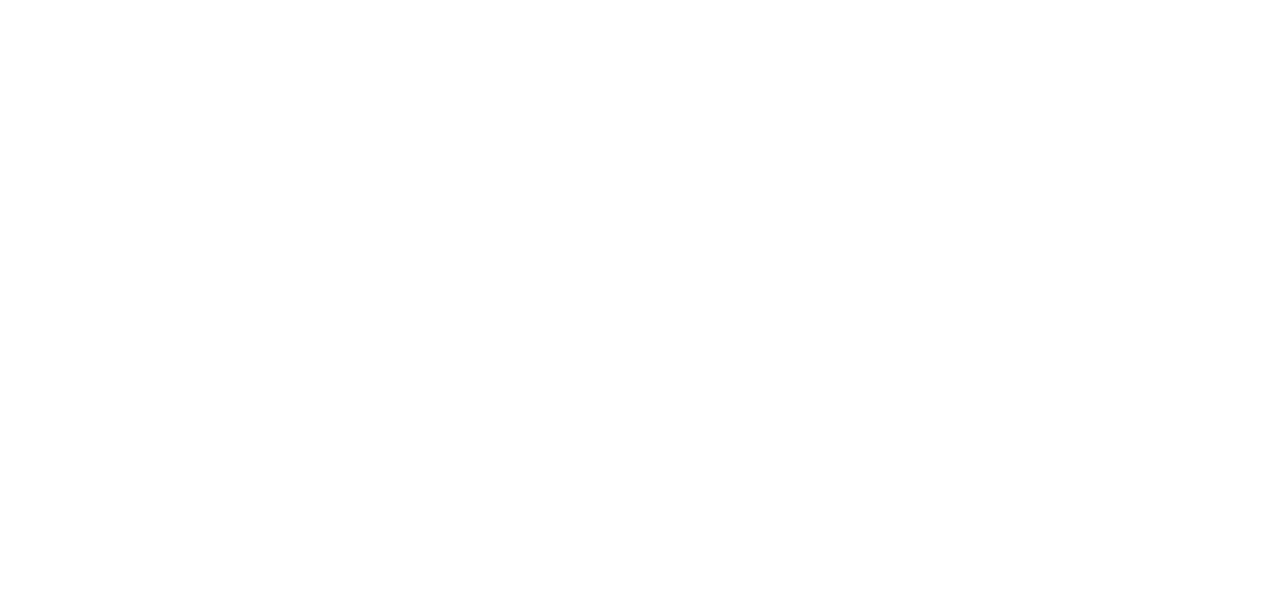
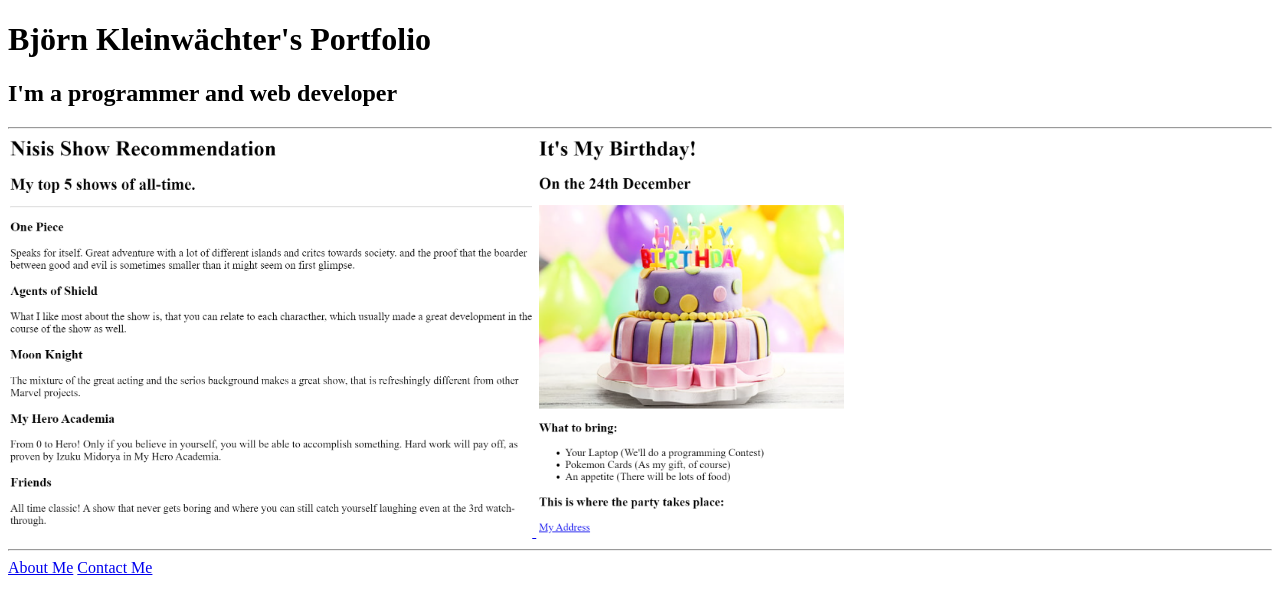
Before and after one commit to 2wayy/html-portfolio, a plain HTML site: page index.html in a window 1280 px wide. Drawn offline with Linux system fonts and the light colour scheme.

Commit message:
Update index.html

```diff
--- a/index.html
+++ b/index.html
@@ -1,15 +1,22 @@
-<!-- TODO 1: Create the HTML Boilerplate -->
+<!DOCTYPE html>
+<html lang="en">
+<head>
+    <meta charset="UTF-8">
+    <meta name="viewport" content="width=device-width, initial-scale=1.0">
+    <title>Björn Kleinwächter</title>
+</head>
+<body>
+    <h1>Björn Kleinwächter's Portfolio</h1>
+    <h2> I'm a programmer and web developer</h2>
+    <hr />
+    <a href="./public/movie-ranking.html">
+        <img src="./assets/images/Movie Ranking Site Preview.PNG" height="400">
+    </a>
+    <a href="./public/birthday-invite.html">
+        <img src="./assets/images/Birthday Invite Page Preview.PNG" height="400">
+    </a>
+    <hr />
+    <a href="./public/about.html">About Me</a> <a href="./public/contact.html">Contact Me</a>
 
-<!-- TODO 2: Add Your previous projects' HTML into the public folder -->
-
-<!-- TODO 3: Take screenshots of your project previews and add the images to the images folder -->
-
-<!-- TODO 4: Add titles/subtitles etc. -->
-
-<!-- TODO 5: Add a link to the project pages -->
-
-<!-- TODO 6: Add images to show the project previews
-HINT for TODO 6: You can use the height attribute set to 200 to make the image smaller:
-https://developer.mozilla.org/en-US/docs/Web/HTML/Element/img#attr-height -->
-
-<!-- TODO 7: Add the Contact Me and About Me page links -->
+</body>
+</html>
```
